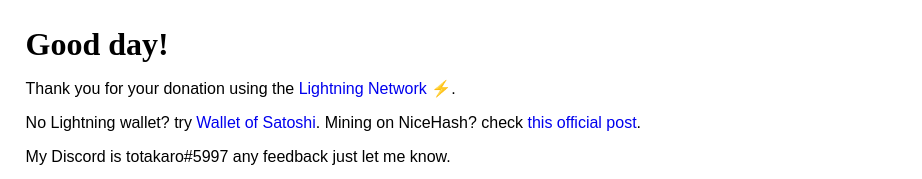
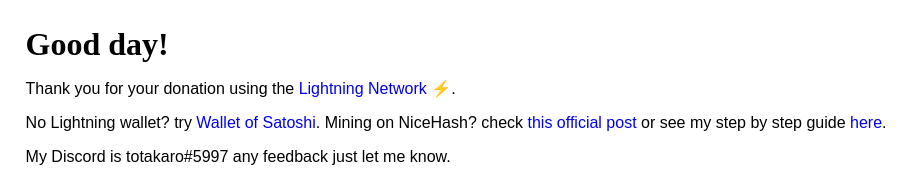
Before and after one commit to totakaro/totakaro.github.io, a plain HTML site: page donate.html in a window 1280 px wide. Shown: the top 179 px of the page, without its empty margins (0-922 px from the left). Drawn offline with Linux system fonts and the light colour scheme; no server answers.

Commit message:
Add Nicehash donation step by step guide

```diff
--- a/donate.html
+++ b/donate.html
@@ -58,7 +58,7 @@
       <p>Thank you for your donation using the <a href="https://lightning.network/" target="_blank">Lightning Network</a> ⚡.</p>
   </header>
     <section>
-      <p>No Lightning wallet? try <a href="https://www.walletofsatoshi.com/" target="_blank">Wallet of Satoshi</a>. Mining on NiceHash? check <a href="https://www.nicehash.com/blog/post/how-to-withdraw-bitcoin-btc-from-nicehash-using-lightning-network" target="_blank">this official post</a>.</p>
+      <p>No Lightning wallet? try <a href="https://www.walletofsatoshi.com/" target="_blank">Wallet of Satoshi</a>. Mining on NiceHash? check <a href="https://www.nicehash.com/blog/post/how-to-withdraw-bitcoin-btc-from-nicehash-using-lightning-network" target="_blank">this official post</a> or see my step by step guide <a href="https://github.com/totakaro/nicehash-donate-lightning">here</a>.</p>
       <p>My Discord is totakaro#5997 any feedback just let me know.</p>
       <form action="/donate">
 	<label for="amount">Donate <span id="sats"></span> Satoshi (<span id="btc"></span> BTC) about <span id="usd"></span> USD: </label>
```
